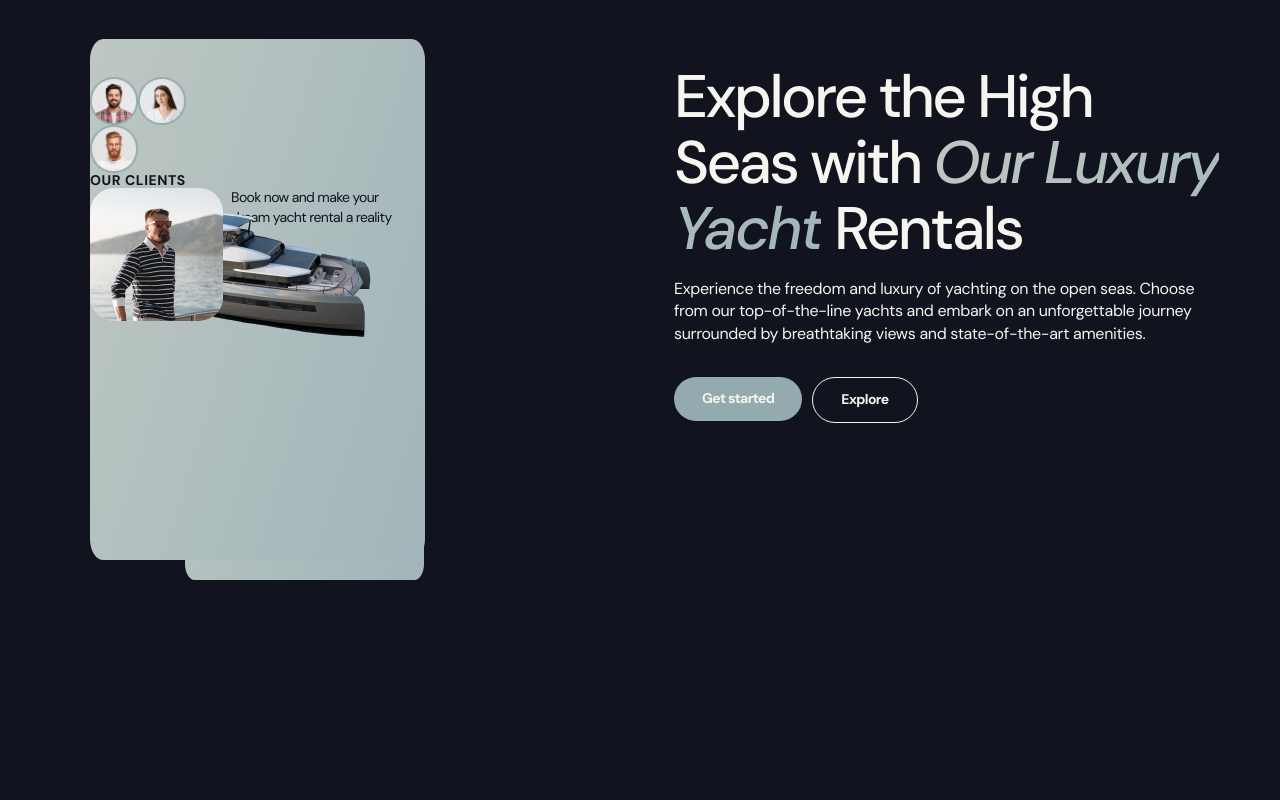
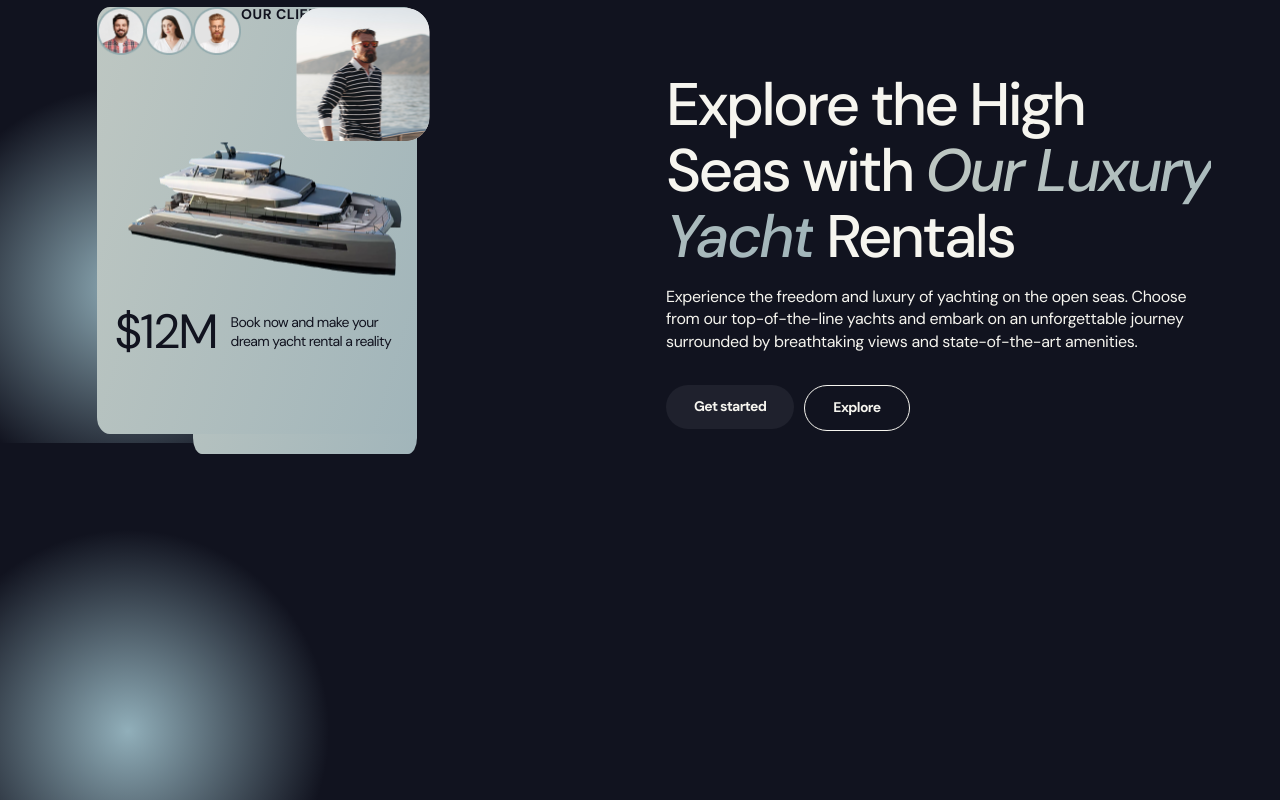
Before and after one commit to MariaMasyk/ycht-test, a plain HTML site: page index.html in a window 1280 px wide. Both pictures are taken after a click on the button "Get started". Drawn offline with Linux system fonts and the light colour scheme.

Commit message:
Update styles.css

```diff
--- a/css/styles.css
+++ b/css/styles.css
@@ -1,9 +1,24 @@
+/* Reset styles */
+:root {
+    --dark-blue: #11131f;
+    --blue-gray: #1f212d;
+    --light-green: #93abae;
+    --white-text: #f6f5ef;
+    --light-gray: rgba(246, 245, 239, 0.5);
+
+    font-synthesis: none;
+    text-rendering: optimizeLegibility;
+    -webkit-font-smoothing: antialiased;
+    -moz-osx-font-smoothing: grayscale;
+    -webkit-text-size-adjust: 100%;
+}
+
 body {
-    font-family: 'DM Sans', sans-serif;
-    color: #ffff;
-    background-color: #11131F;
-    margin: 0;
-        padding: 0;
+    font-family: "DM Sans", sans-serif;
+    background-color: var(--dark-blue);
+    color: var(--white-text);
+    overflow-x: hidden;
+    background-image: radial-gradient(circle closest-corner at 10% 65%, #91AFBA, #11131f);
 }
 h1,
 h2,
@@ -13,7 +28,21 @@ h5,
 h6,
 p {
     margin: 0;
+}
+
+ul {
+    margin: 0;
     padding: 0;
+    list-style: none;
+}
+
+a {
+    color: currentColor;
+    text-decoration: none;
+}
+
+button {
+    cursor: pointer;
 }
 
 img {
@@ -22,15 +51,17 @@ img {
     height: auto;
 }
 
-ul {
-    list-style: none;
+input,
+textarea,
+button,
+label {
+    display: block;
+    padding: 0;
     margin: 0;
-    padding: 0;
-}
-
-a {
-    text-decoration: none;
-
+    font-weight: inherit;
+    letter-spacing: 0.04em;
+    font-size: 12px;
+    line-height: 1.5;
 }
 .container {
     min-width: 320px;
@@ -38,14 +69,27 @@ a {
     padding: 0 20px;
 }
 
-.section-hero {
+/**
+  |============================
+  | text part Hero
+  |============================
+*/
+.hero-section {
 
+
+
+
+
+
+    /*background:
+         linear-gradient(at bottom left, #91AFBA 100%, #1f212d 47.92%, #11131f 0%, 125.31deg);
+        background-attachment: fixed;*/
 }
 .hero-text-box{
-    padding: 40px 23px 0 20px;
+    padding: 40px  0;
 }
 .hero-main-text {
-    color: #F6F5EF;
+    color: var(--white-text);
     font-family: DM Sans;
     font-size: 36px;
     font-style: normal;
@@ -68,7 +112,7 @@ a {
     letter-spacing: -1.62px;
 }
 .hero-text {
-    color:  #F6F5EF;
+    color:  var(--white-text);
     font-family: DM Sans;
     font-size: 14px;
     font-style: normal;
@@ -85,7 +129,7 @@ a {
 }
 .hero-btn {
     font-family: DM Sans;
-    color: var(--white, #F6F5EF);
+    color: var(--white-text);
     font-size: 14px;
     font-style: normal;
     font-weight: 700;
@@ -96,11 +140,16 @@ a {
     padding: 14px 28px;
     border: none;
     border-radius: 60px;
-    background: var(--light-green, #93ABAE);
+    background: var(--light-green);
     transition: background-color 250ms cubic-bezier(0.4, 0, 0.2, 1);
 }
+.hero-btn:hover,
+.hero-btn:focus {
+    background: #1f212d;
+    color: #f6f5ef;
+}
 .hero-btn-action {
-    color: var(--white, #F6F5EF);
+    color: var(--white-text);
     font-family: DM Sans;
     font-size: 14px;
     font-style: normal;
@@ -111,13 +160,11 @@ a {
     background: transparent;
     padding: 14px 28px;
     border-radius: 60px;
-    border: 1px solid var(--white, #F6F5EF);
+    border: 1px solid var(--white-text);
     transition: background-color 250ms cubic-bezier(0.4, 0, 0.2, 1);
 }
 @media only screen and (min-width: 768px) {
-    /*.section-hero {
-        padding-top: 64px;
-    }*/
+
    .hero-text-box{
      max-width: 768px;
     padding:  64px 32px 0 32px;
@@ -133,11 +180,6 @@ a {
     margin-bottom: 16px;
   }
   .hero-span {
-    /*background: var(--linear-green, linear-gradient(107deg, #BEC7C2 0%, #A1B5BA 100%));
-    background-clip: text;
-    -webkit-background-clip: text;
-    -webkit-text-fill-color: transparent;
-    font-family: DM Sans;*/
     font-size: 60px;
     font-style: italic;
     font-weight: 500;
@@ -165,59 +207,67 @@ a {
 }
 
 
-
+/**
+  |============================
+  | img part Hero
+  |============================
+*/
 
 .hero-image-box {
     position: relative;
-    margin-top: 40px;
+
 
 }
 .hero-image-container {
     position: relative;
     background: linear-gradient(107deg, #BEC7C2 0%, #A1B5BA 100%);
-    padding: 38px 0;
-    width: 335px;
-    height: 445px;
+    /*padding: 24px 24px 51px 24px;*/
+    width: 320px;
+    height: 427px;
     border-radius: 4%;
 
     border-top: 0;
     bottom: 1px;
-    z-index: 0;
+    z-index: 1;
 
 
 }
 .hero-image-container-klein {
     position: absolute;
     background: linear-gradient(107deg, #BEC7C2 0%, #A1B5BA 100%);
-    width: 239px;
+    width: 224px;
     height: 405px;
     bottom: -19px;
-    left: 95px;
+    left: 96px;
 
     border-radius: 4%;
 
-    z-index: -1;
+    z-index: 0;
 
+}
+.hero-clients-box {
+    width: 135px;
+    padding-left: 24px;
+    padding-top: 24px;
 }
 .hero-clients-list {
     display: flex;
-    flex-wrap: wrap;
-    width: 135px;
+   margin-bottom: 13px;
+
+
 }
 
 .hero-clients-img {
     width: 48px;
     height: 48px;
-    top: 62px;
     background: transparent;
 
 
+
 }
-.hero-clients-img:not(:last-child) {
-    margin-right: -4px;
-}
+
 .hero-clients-text {
-    color: #11131F;
+    color: var(--dark-blue);
     font-family: DM Sans;
     font-size: 14px;
     font-style: normal;
@@ -233,16 +283,19 @@ a {
     width: 133px;
     height: 133px;
     border-radius: 24px;
-    background: url(/images/img-ceo@x1.jpg), lightgray -60.185px -38.132px / 258.356% 172.321% no-repeat;
-
+    background: url(/images/img-ceo@x1.png), lightgray -60.185px -38.132px / 258.356% 172.321% no-repeat;
+    transform: translate(150%, -60px);
     z-index: 3;
 }
 
 .hero-main-img {
     position: absolute;
     width: 287px;
-    margin: 0 auto;
+    height: 167px;
+    left: 24px;
+    transform: translateY(35%);
     background: transparent;
+    margin-bottom: 17px;
 }
 
 .hero-text-list {
@@ -250,12 +303,14 @@ a {
     flex-direction: row;
     justify-content: center;
     gap: 14px;
-    z-index: 2;
+    align-items: center;
+   transform: translateY(450%);
+
 
 }
 
 .hero-grosse-text {
-    color: #11131F;
+    color: var(--dark-blue);
     font-family: DM Sans;
     font-size: 48px;
     font-style: normal;
@@ -268,7 +323,7 @@ a {
 
 .hero-kleine-text {
     width: 169px;
-    color: #11131F;
+    color: var(--dark-blue);
     font-family: DM Sans;
     font-size: 14px;
     font-style: normal;
```
